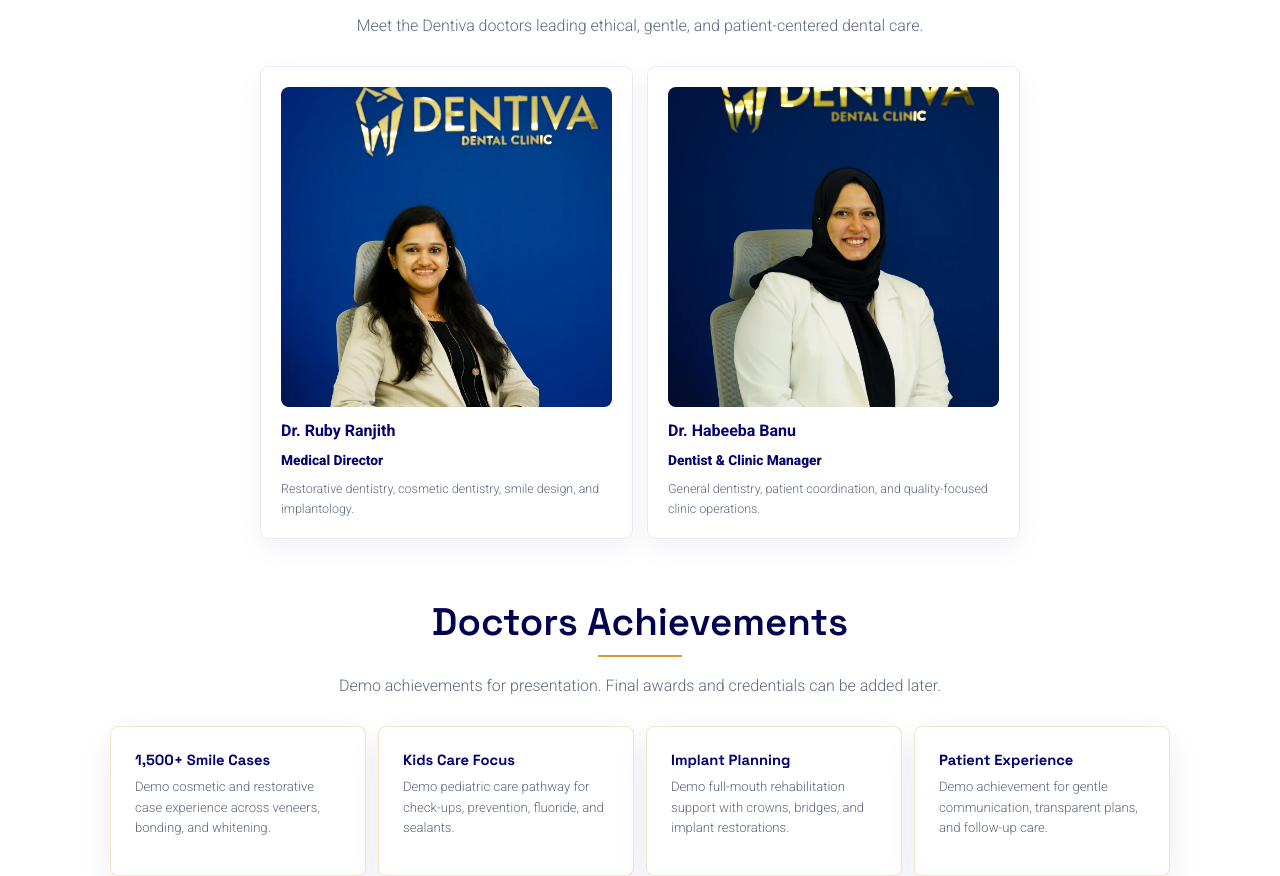
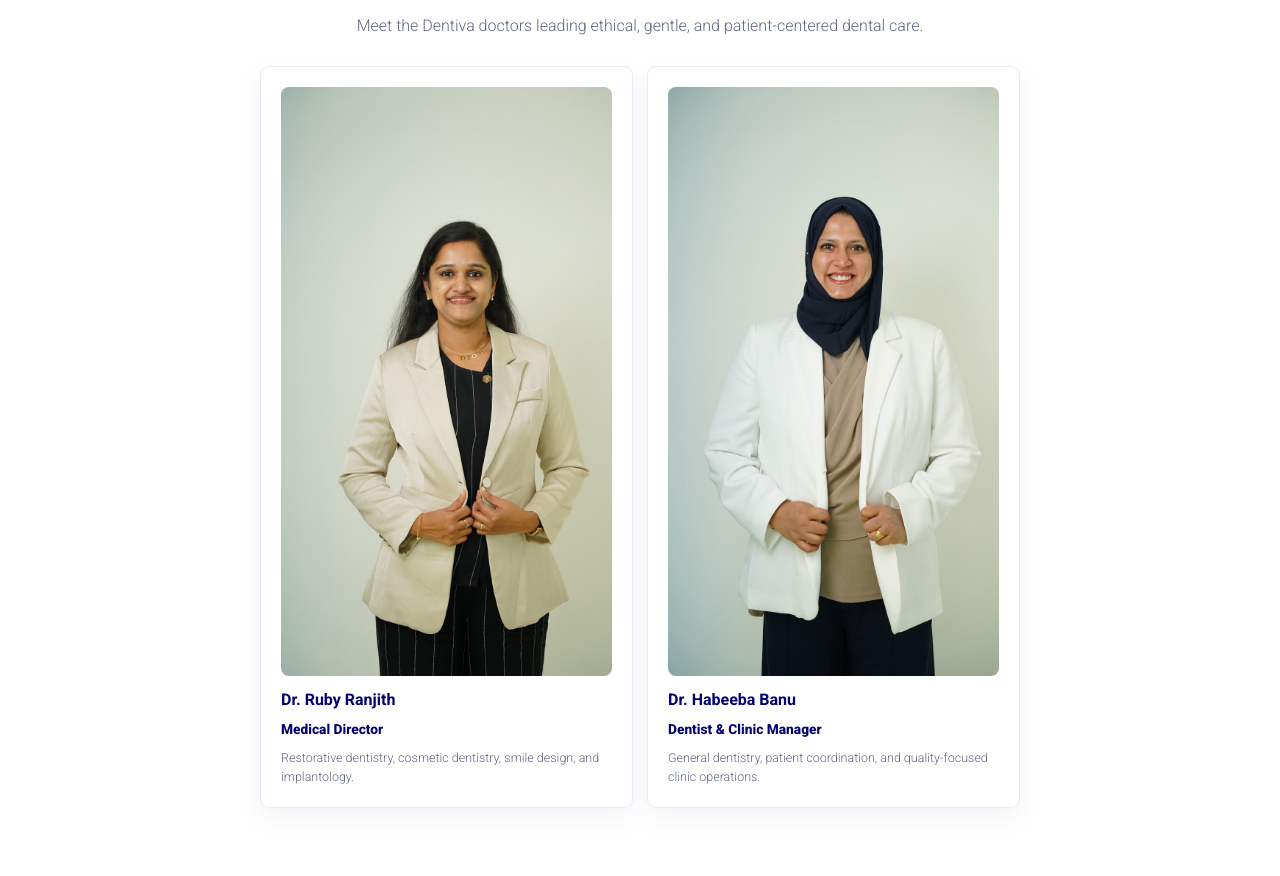
Before and after one commit to Fazilfazi991/dental, a website: page doctors.html in a window 1280 px wide. Shown: the part 754-1630 px from the top of the page. Drawn offline with Linux system fonts and the light colour scheme.

Commit message:
Update doctor portraits

```diff
--- a/doctors.html
+++ b/doctors.html
@@ -64,19 +64,13 @@
         </div>
         <div class="doctor-grid doctor-directory">
           <article class="doctor-card">
-            <picture>
-              <source srcset="assets/images/about/dr-ruby-ranjith-portrait.webp" type="image/webp" />
-              <img class="doctor-photo" src="assets/images/about/dr-ruby-ranjith-portrait.jpg" alt="Dr. Ruby Ranjith" loading="lazy" />
-            </picture>
+            <img class="doctor-photo" src="assets/New folder (2)/94a8776b-fec6-4b96-a57d-af3555474a93.jfif" alt="Dr. Ruby Ranjith" loading="lazy" />
             <h3>Dr. Ruby Ranjith</h3>
             <p>Medical Director</p>
             <small>Restorative dentistry, cosmetic dentistry, smile design, and implantology.</small>
           </article>
           <article class="doctor-card">
-            <picture>
-              <source srcset="assets/images/about/dr-habeeba-banu-portrait.webp" type="image/webp" />
-              <img class="doctor-photo" src="assets/images/about/dr-habeeba-banu-portrait.jpg" alt="Dr. Habeeba Banu" loading="lazy" />
-            </picture>
+            <img class="doctor-photo" src="assets/New folder (2)/c52975a9-0ac1-4b72-b45d-d530973e9e57.jfif" alt="Dr. Habeeba Banu" loading="lazy" />
             <h3>Dr. Habeeba Banu</h3>
             <p>Dentist & Clinic Manager</p>
             <small>General dentistry, patient coordination, and quality-focused clinic operations.</small>
--- a/preview-server.js
+++ b/preview-server.js
@@ -15,6 +15,7 @@ const types = {
   ".png": "image/png",
   ".jpg": "image/jpeg",
   ".jpeg": "image/jpeg",
+  ".jfif": "image/jpeg",
   ".webp": "image/webp",
 };
 
--- a/styles.css
+++ b/styles.css
@@ -2058,11 +2058,10 @@ textarea {
 }
 
 .doctor-photo {
+  display: block;
   width: 100%;
-  height: 320px;
+  height: auto;
   margin-bottom: 14px;
-  object-fit: cover;
-  object-position: center 42%;
   border-radius: 8px;
   background: var(--soft);
 }
@@ -4047,7 +4046,10 @@ textarea {
     height: 360px;
   }
 
-  .doctor-photo,
+  .doctor-photo {
+    height: auto;
+  }
+
   .doctor-shadow {
     height: 280px;
   }
```
Also changed, not shown: assets/New folder (2)/94a8776b-fec6-4b96-a57d-af3555474a93.jfif (added), assets/New folder (2)/c52975a9-0ac1-4b72-b45d-d530973e9e57.jfif (added).
